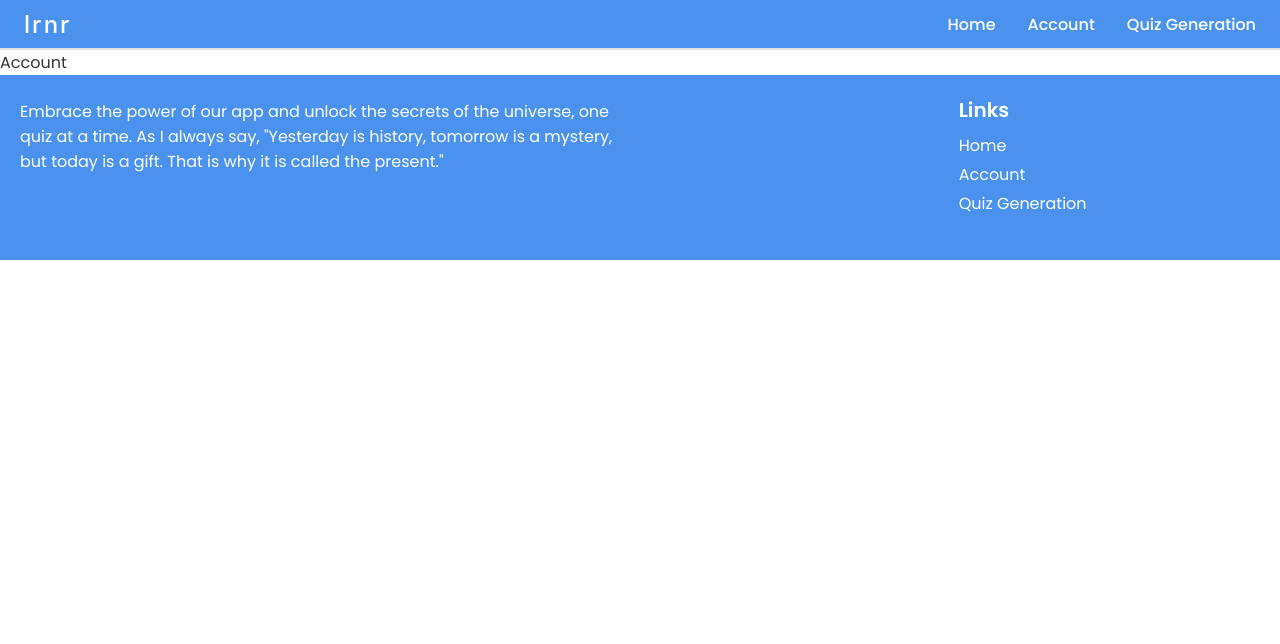
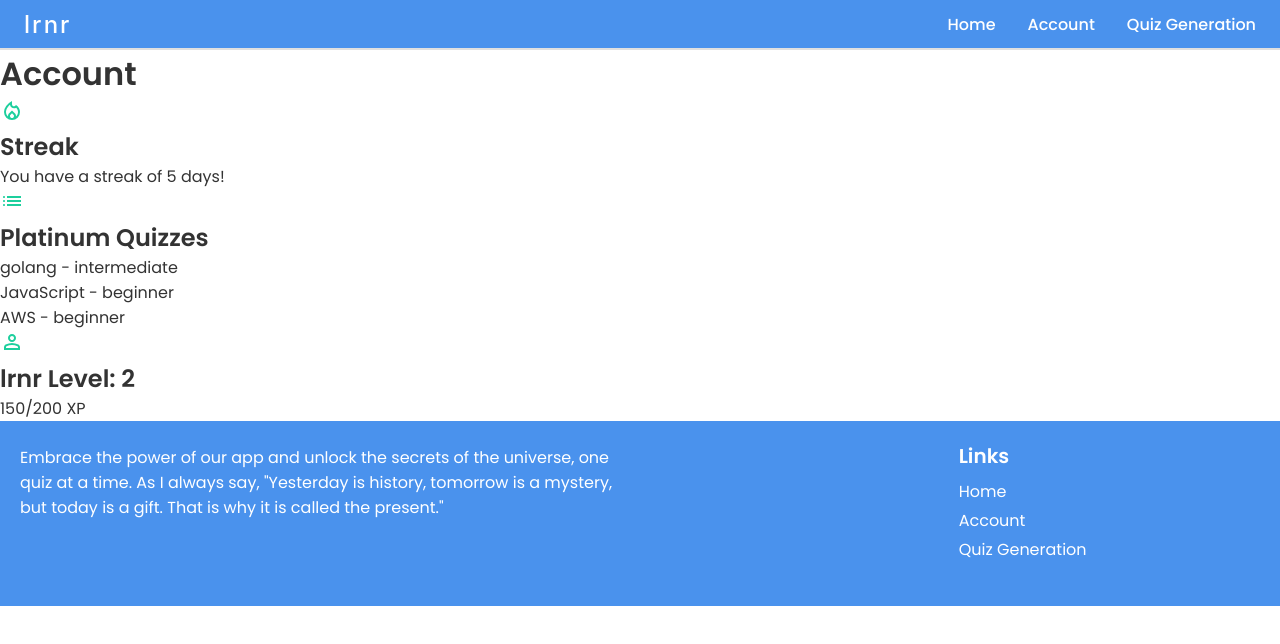
Before and after one commit to khangvu0/LRNR-app, a React (Vite) app in the folder client/: page /account in a window 1280 px wide. Shown: the top 644 px of the page. Built offline with nearby package versions, Linux system fonts and the light colour scheme.

Commit message:
Updated Account page to mimic lrnr app

```diff
--- a/client/src/pages/Account.jsx
+++ b/client/src/pages/Account.jsx
@@ -1,6 +1,37 @@
 import React from 'react';
 import '../styles/Account.css';
+import fireIcon from '../../public/fire.svg';
+import listIcon from '../../public/list.svg';
+import accountIcon from '../../public/person.svg';
 
 export default function Account() {
-    return <div>Account</div>;
+    return (
+        <main className="account-page">
+            <h1 className="title">Account</h1>
+
+            <div className="account-container">
+                <div className="streak">
+                    <img src={fireIcon} alt="streak icon" />
+                    <h2 className="streak-title">Streak</h2>
+                    <p className="streak-description">
+                        You have a streak of 5 days!
+                    </p>
+                </div>
+
+                <div className="quizzes">
+                    <img src={listIcon} alt="list icon" />
+                    <h2 className="quizzes-title">Platinum Quizzes</h2>
+                    <p className="quizzes-description">golang - intermediate</p>
+                    <p className="quizzes-description">JavaScript - beginner</p>
+                    <p className="quizzes-description">AWS - beginner</p>
+                </div>
+
+                <div className="account">
+                    <img src={accountIcon} alt="account icon" />
+                    <h2 className="account-title">lrnr Level: 2</h2>
+                    <p className="account-description">150/200 XP</p>
+                </div>
+            </div>
+        </main>
+    );
 }
```
